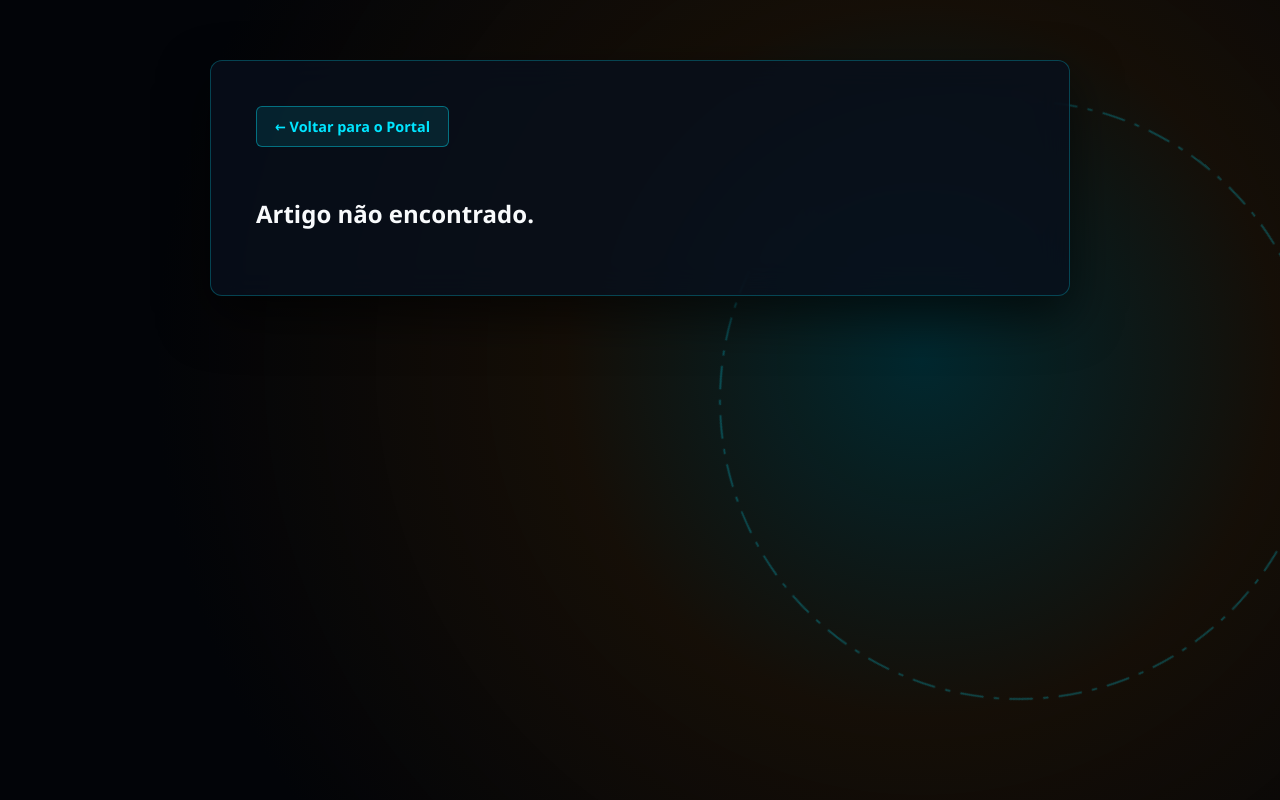
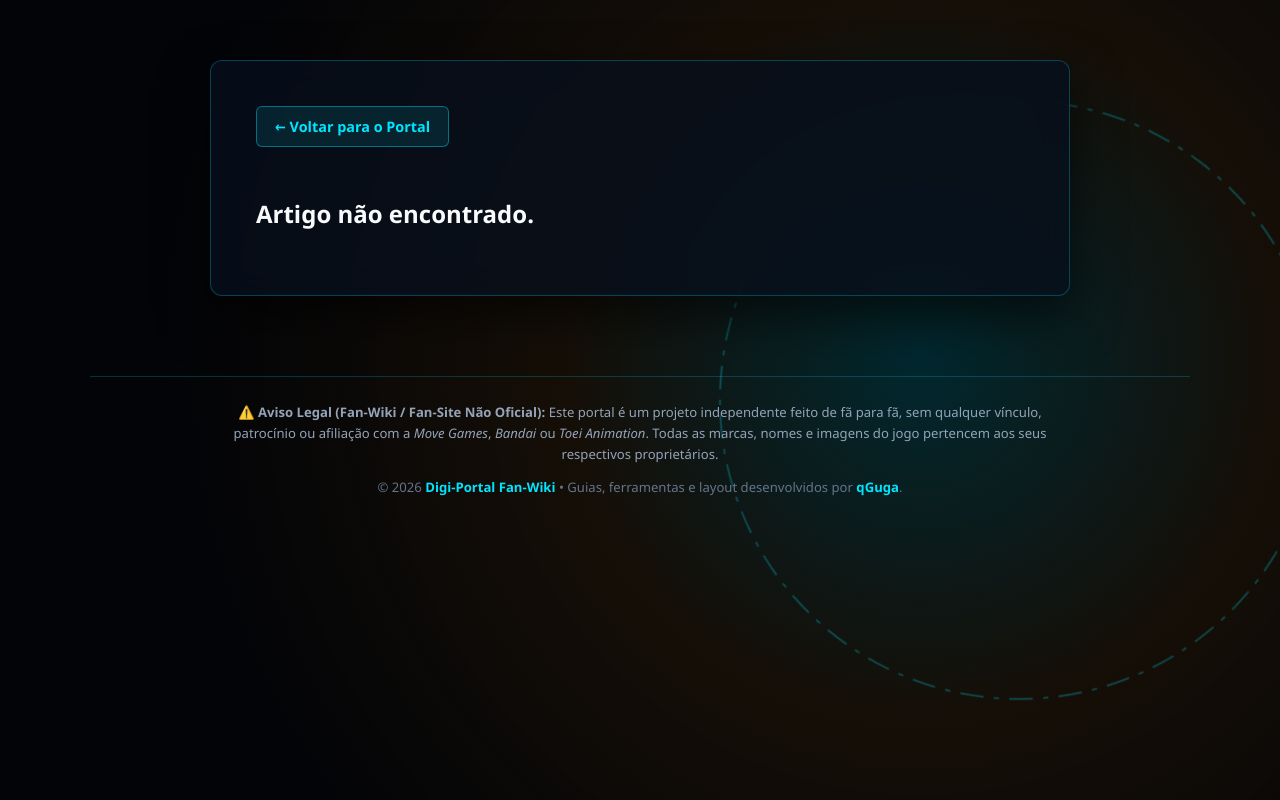
Before and after one commit to qGuga/digi-portal, a plain HTML site: page artigo.html in a window 1280 px wide. Drawn offline with Linux system fonts and the light colour scheme.

Commit message:
Quinto Update

```diff
--- a/artigo.html
+++ b/artigo.html
@@ -6,6 +6,8 @@
   <title>Leitura • Digi-Portal</title>
   <link rel="stylesheet" href="style.css">
   <style>
+
+
     /* Estilos extras exclusivos para leitura confortável na página de artigo */
     .container-leitura {
       max-width: 860px;
@@ -90,6 +92,18 @@
     </div>
   </div>
 
+  <!-- RODAPÉ: AVISO FAN-WIKI E CRÉDITOS DO CRIADOR -->
+  <footer class="rodape-portal">
+    <div class="rodape-conteudo">
+      <p class="aviso-legal">
+        <strong>⚠️ Aviso Legal (Fan-Wiki / Fan-Site Não Oficial):</strong> Este portal é um projeto independente feito de fã para fã, sem qualquer vínculo, patrocínio ou afiliação com a <em>Move Games</em>, <em>Bandai</em> ou <em>Toei Animation</em>. Todas as marcas, nomes e imagens do jogo pertencem aos seus respectivos proprietários.
+      </p>
+      <p class="creditos-autor">
+        © 2026 <strong>Digi-Portal Fan-Wiki</strong> • Guias, ferramentas e layout desenvolvidos por <strong>qGuga</strong>.
+      </p>
+    </div>
+  </footer>
+
   <script src="scripts.js"></script>
 </body>
 </html>
--- a/scripts.js
+++ b/scripts.js
@@ -67,7 +67,7 @@ const listaFerramentas = [
     categoria: "Simulador • True Vice",
     data: "Calculadora Interativa",
     titulo: "Calculadora de True Digivice (Tokyo Tokens)",
-    imagem: "img/coragem.png", // Troque pela imagem do True Vice
+    imagem: "img/maxresdefault.jpg", // Troque pela imagem do True Vice
     resumo: "Informe quantos materiais e Tokyo Tokens você já possui para calcular exatamente o que falta farmar.",
     arquivo: "posts/calc-true-vice.html"
   }
--- a/style.css
+++ b/style.css
@@ -389,6 +389,36 @@ h1 {
 .item-card.tool:hover { border-color: #fbbf24; }
 .tag-tool { background: rgba(251, 191, 36, 0.2); color: #fbbf24; }
 
+/* =========================================
+   RODAPÉ: AVISO FAN-WIKI & CRÉDITOS
+   ========================================= */
+.rodape-portal {
+  max-width: 1100px;
+  margin: 60px auto 20px auto;
+  padding: 25px 20px;
+  border-top: 1px solid rgba(0, 229, 255, 0.2);
+  text-align: center;
+  color: #64748b;
+  font-size: 0.82rem;
+  line-height: 1.6;
+}
+
+.aviso-legal {
+  max-width: 820px;
+  margin: 0 auto 12px auto;
+  color: #94a3b8;
+}
+
+.creditos-autor {
+  margin: 0;
+  color: #64748b;
+}
+
+.creditos-autor strong {
+  color: #00e5ff;
+}
+
+
 
 /* Banner largo no topo da página artigo.html */
 .artigo-banner {
```
Also changed, not shown: index.html (+13 -1 lines), img/maxresdefault.jpg (added).
